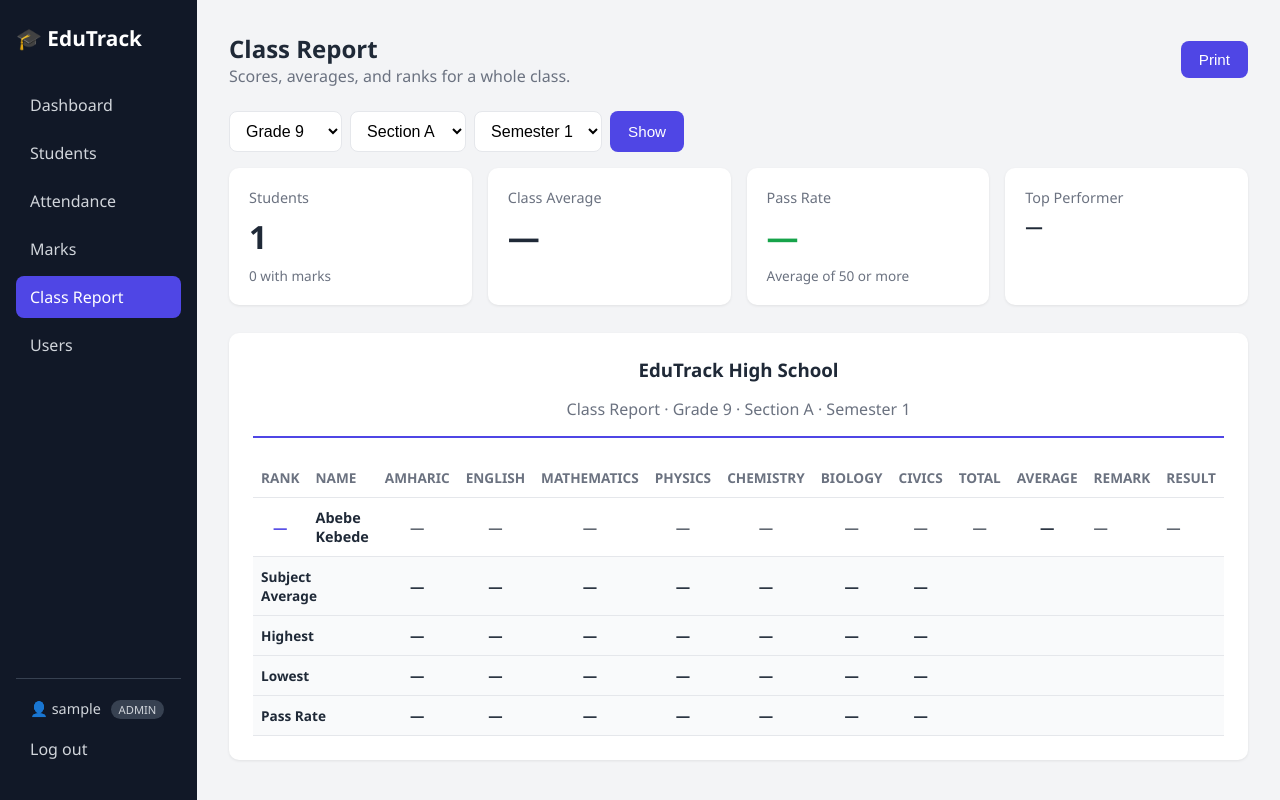
After one commit to tamirataklilu575-ctrl/edutrack, a Flask app: page /class-report in a window 1280 px wide. The commit adds this page. Run offline with Flask 3, Linux system fonts and the light colour scheme; the visitor is signed in with stand-in values (Sample User, id 1); data comes from the database, SQL or seed files in the repository; data that the repository does not hold is empty.

Commit message:
feat: add class report with averages, ranks, and subject statistics

```diff
--- a/app.py
+++ b/app.py
@@ -297,6 +297,123 @@ def average_remark(average):
     if average >= PASS_MARK:
         return "Satisfactory"
     return "Needs Improvement"
+
+
+def build_class_report(class_students, mark_rows):
+    """Compute per-student results, per-subject statistics, and class totals.
+
+    Returns a tuple: (rows, subject_stats, summary).
+    Rows are sorted by rank; students with no marks come last.
+    """
+    scores_by_student = {}
+    for row in mark_rows:
+        student_scores = scores_by_student.setdefault(row["student_id"], {})
+        student_scores[row["subject"]] = row["score"]
+
+    # One row per student, with a score cell for every subject.
+    rows = []
+    for student in class_students:
+        scores = scores_by_student.get(student["id"], {})
+
+        cells = []
+        for subject in SUBJECTS:
+            score = scores.get(subject)
+            cells.append(
+                {
+                    "text": "—" if score is None else f"{score:g}",
+                    "failed": score is not None and score < PASS_MARK,
+                }
+            )
+
+        row = {
+            "student": student,
+            "cells": cells,
+            "average": None,
+            "rank": None,
+            "rank_text": "—",
+            "total_text": "—",
+            "average_text": "—",
+            "remark": "",
+            "result": "",
+        }
+
+        if scores:
+            total = sum(scores.values())
+            average = total / len(scores)
+            row["average"] = average
+            row["total_text"] = f"{total:g}"
+            row["average_text"] = f"{average:.1f}"
+            row["remark"] = average_remark(average)
+            row["result"] = "Pass" if average >= PASS_MARK else "Fail"
+
+        rows.append(row)
+
+    # Rank by average. Equal averages share the same rank (1, 1, 3, ...).
+    ranked = [row for row in rows if row["average"] is not None]
+    for row in ranked:
+        row["rank"] = 1 + sum(
+            1 for other in ranked if other["average"] > row["average"]
+        )
+        row["rank_text"] = str(row["rank"])
+
+    ranked.sort(key=lambda row: (row["rank"], row["student"]["name"]))
+    unranked = [row for row in rows if row["average"] is None]
+    rows = ranked + unranked
+
+    # Statistics for each subject across the whole class.
+    subject_stats = []
+    for subject in SUBJECTS:
+        values = [
+            scores_by_student.get(student["id"], {}).get(subject)
+            for student in class_students
+        ]
+        values = [value for value in values if value is not None]
+
+        if values:
+            passed = sum(1 for value in values if value >= PASS_MARK)
+            subject_stats.append(
+                {
+                    "subject": subject,
+                    "average": f"{sum(values) / len(values):.1f}",
+                    "highest": f"{max(values):g}",
+                    "lowest": f"{min(values):g}",
+                    "pass_rate": f"{round(passed * 100 / len(values))}%",
+                }
+            )
+        else:
+            subject_stats.append(
+                {
+                    "subject": subject,
+                    "average": "—",
+                    "highest": "—",
+                    "lowest": "—",
+                    "pass_rate": "—",
+                }
+            )
+
+    # Class-wide summary.
+    if ranked:
+        averages = [row["average"] for row in ranked]
+        passed_students = sum(1 for row in ranked if row["result"] == "Pass")
+        summary = {
+            "students": len(class_students),
+            "with_marks": len(ranked),
+            "class_average": f"{sum(averages) / len(averages):.1f}",
+            "pass_rate": f"{round(passed_students * 100 / len(ranked))}%",
+            "top": ", ".join(
+                row["student"]["name"] for row in ranked if row["rank"] == 1
+            ),
+        }
+    else:
+        summary = {
+            "students": len(class_students),
+            "with_marks": 0,
+            "class_average": "—",
+            "pass_rate": "—",
+            "top": "—",
+        }
+
+    return rows, subject_stats, summary
 
 
 @app.errorhandler(404)
@@ -716,6 +833,54 @@ def report_card(student_id):
     )
 
 
+@app.route("/class-report")
+@login_required
+def class_report():
+    """Show every student's marks, average, and rank for one class and term."""
+    grade = request.args.get("grade", "9")
+    if grade not in [str(g) for g in GRADES]:
+        grade = "9"
+
+    section = request.args.get("section", "A")
+    if section not in SECTIONS:
+        section = "A"
+
+    term = request.args.get("term", TERMS[0])
+    if term not in TERMS:
+        term = TERMS[0]
+
+    conn = get_db()
+    try:
+        class_students = conn.execute(
+            "SELECT * FROM students "
+            "WHERE grade = ? AND section = ? AND status = 'Active' ORDER BY name",
+            (int(grade), section),
+        ).fetchall()
+
+        mark_rows = conn.execute(
+            "SELECT m.student_id AS student_id, m.subject AS subject, "
+            "m.score AS score "
+            "FROM marks m JOIN students s ON s.id = m.student_id "
+            "WHERE s.grade = ? AND s.section = ? AND s.status = 'Active' "
+            "AND m.term = ?",
+            (int(grade), section, term),
+        ).fetchall()
+    finally:
+        conn.close()
+
+    rows, subject_stats, summary = build_class_report(class_students, mark_rows)
+
+    return render_template(
+        "class_report.html",
+        rows=rows,
+        subject_stats=subject_stats,
+        summary=summary,
+        grade=grade,
+        section=section,
+        term=term,
+    )
+
+
 # ----------------------------------------------------------- Attendance route
 
 
--- a/static/css/style.css
+++ b/static/css/style.css
@@ -575,3 +575,71 @@ th {
         box-shadow: none;
     }
 }
+/* Class report */
+.card-value-small {
+    font-size: 1.1rem;
+    font-weight: 700;
+    line-height: 1.3;
+}
+
+.class-table {
+    font-size: 0.9rem;
+}
+
+.class-table th,
+.class-table td {
+    padding: 10px 8px;
+}
+
+.class-table .num {
+    text-align: center;
+}
+
+.class-table tbody a {
+    color: var(--text);
+    font-weight: 600;
+    text-decoration: none;
+}
+
+.class-table tbody a:hover {
+    color: var(--primary);
+    text-decoration: underline;
+}
+
+.rank-cell {
+    font-weight: 700;
+    color: var(--primary);
+    text-align: center;
+}
+
+.cell-fail {
+    color: var(--red);
+    font-weight: 700;
+}
+
+.class-table tfoot th {
+    color: var(--text);
+    text-transform: none;
+    font-size: 0.85rem;
+    background: #f9fafb;
+}
+
+.class-table tfoot td {
+    background: #f9fafb;
+    font-weight: 600;
+}
+
+@media print {
+    .panel {
+        overflow: visible;
+    }
+
+    .class-table {
+        font-size: 0.7rem;
+    }
+
+    .class-table th,
+    .class-table td {
+        padding: 4px 3px;
+    }
+}
--- a/templates/base.html
+++ b/templates/base.html
@@ -14,11 +14,13 @@
             <a href="{{ url_for('dashboard') }}"
                class="nav-link {{ 'active' if request.endpoint == 'dashboard' }}">Dashboard</a>
             <a href="{{ url_for('student_list') }}"
-               class="nav-link {{ 'active' if request.endpoint in ['student_list', 'add_student', 'edit_student'] }}">Students</a>
+               class="nav-link {{ 'active' if request.endpoint in ['student_list', 'add_student', 'edit_student', 'report_card'] }}">Students</a>
             <a href="{{ url_for('attendance') }}"
                class="nav-link {{ 'active' if request.endpoint == 'attendance' }}">Attendance</a>
             <a href="{{ url_for('marks') }}"
                class="nav-link {{ 'active' if request.endpoint == 'marks' }}">Marks</a>
+            <a href="{{ url_for('class_report') }}"
+               class="nav-link {{ 'active' if request.endpoint == 'class_report' }}">Class Report</a>
             {% if current_user.role == 'admin' %}
             <a href="{{ url_for('user_list') }}"
                class="nav-link {{ 'active' if request.endpoint == 'user_list' }}">Users</a>
--- /dev/null
+++ b/templates/class_report.html
@@ -0,0 +1,130 @@
+{% extends "base.html" %}
+
+{% block title %}Class Report{% endblock %}
+
+{% block content %}
+<header class="page-header page-header-row no-print">
+    <div>
+        <h2>Class Report</h2>
+        <p>Scores, averages, and ranks for a whole class.</p>
+    </div>
+    <button type="button" class="btn" onclick="window.print()">Print</button>
+</header>
+
+<form method="GET" action="{{ url_for('class_report') }}"
+      class="search-form filter-wrap no-print">
+    <select name="grade">
+        {% for g in GRADES %}
+        <option value="{{ g }}" {{ 'selected' if grade == g|string }}>Grade {{ g }}</option>
+        {% endfor %}
+    </select>
+    <select name="section">
+        {% for s in SECTIONS %}
+        <option value="{{ s }}" {{ 'selected' if section == s }}>Section {{ s }}</option>
+        {% endfor %}
+    </select>
+    <select name="term">
+        {% for t in TERMS %}
+        <option value="{{ t }}" {{ 'selected' if term == t }}>{{ t }}</option>
+        {% endfor %}
+    </select>
+    <button type="submit" class="btn">Show</button>
+</form>
+
+{% if rows %}
+<section class="stats-grid">
+    <div class="card">
+        <span class="card-label">Students</span>
+        <span class="card-value">{{ summary.students }}</span>
+        <span class="card-note">{{ summary.with_marks }} with marks</span>
+    </div>
+    <div class="card">
+        <span class="card-label">Class Average</span>
+        <span class="card-value">{{ summary.class_average }}</span>
+    </div>
+    <div class="card">
+        <span class="card-label">Pass Rate</span>
+        <span class="card-value text-green">{{ summary.pass_rate }}</span>
+        <span class="card-note">Average of {{ 50 }} or more</span>
+    </div>
+    <div class="card">
+        <span class="card-label">Top Performer</span>
+        <span class="card-value-small">{{ summary.top }}</span>
+    </div>
+</section>
+
+<section class="panel">
+    <div class="report-head">
+        <h3>EduTrack High School</h3>
+        <p>Class Report &middot; Grade {{ grade }} &middot; Section {{ section }} &middot; {{ term }}</p>
+    </div>
+
+    <table class="class-table">
+        <thead>
+            <tr>
+                <th>Rank</th>
+                <th>Name</th>
+                {% for subject in SUBJECTS %}
+                <th class="num">{{ subject }}</th>
+                {% endfor %}
+                <th class="num">Total</th>
+                <th class="num">Average</th>
+                <th>Remark</th>
+                <th>Result</th>
+            </tr>
+        </thead>
+        <tbody>
+            {% for row in rows %}
+            <tr>
+                <td class="rank-cell">{{ row.rank_text }}</td>
+                <td>
+                    <a href="{{ url_for('report_card', student_id=row.student.id, term=term) }}">{{ row.student.name }}</a>
+                </td>
+                {% for cell in row.cells %}
+                <td class="num {{ 'cell-fail' if cell.failed }}">{{ cell.text }}</td>
+                {% endfor %}
+                <td class="num">{{ row.total_text }}</td>
+                <td class="num"><strong>{{ row.average_text }}</strong></td>
+                <td>{{ row.remark or '—' }}</td>
+                <td>
+                    {% if row.result == 'Pass' %}
+                    <span class="badge badge-active">Pass</span>
+                    {% elif row.result == 'Fail' %}
+                    <span class="badge badge-inactive">Fail</span>
+                    {% else %}
+                    —
+                    {% endif %}
+                </td>
+            </tr>
+            {% endfor %}
+        </tbody>
+        <tfoot>
+            <tr>
+                <th colspan="2">Subject Average</th>
+                {% for stat in subject_stats %}<td class="num">{{ stat.average }}</td>{% endfor %}
+                <td colspan="4"></td>
+            </tr>
+            <tr>
+                <th colspan="2">Highest</th>
+                {% for stat in subject_stats %}<td class="num">{{ stat.highest }}</td>{% endfor %}
+                <td colspan="4"></td>
+            </tr>
+            <tr>
+                <th colspan="2">Lowest</th>
+                {% for stat in subject_stats %}<td class="num">{{ stat.lowest }}</td>{% endfor %}
+                <td colspan="4"></td>
+            </tr>
+            <tr>
+                <th colspan="2">Pass Rate</th>
+                {% for stat in subject_stats %}<td class="num">{{ stat.pass_rate }}</td>{% endfor %}
+                <td colspan="4"></td>
+            </tr>
+        </tfoot>
+    </table>
+</section>
+{% else %}
+<section class="panel">
+    <p>No active students in Grade {{ grade }} Section {{ section }}.</p>
+</section>
+{% endif %}
+{% endblock %}
```
Also changed, not shown: tests/test_app.py (+75 -0 lines).
